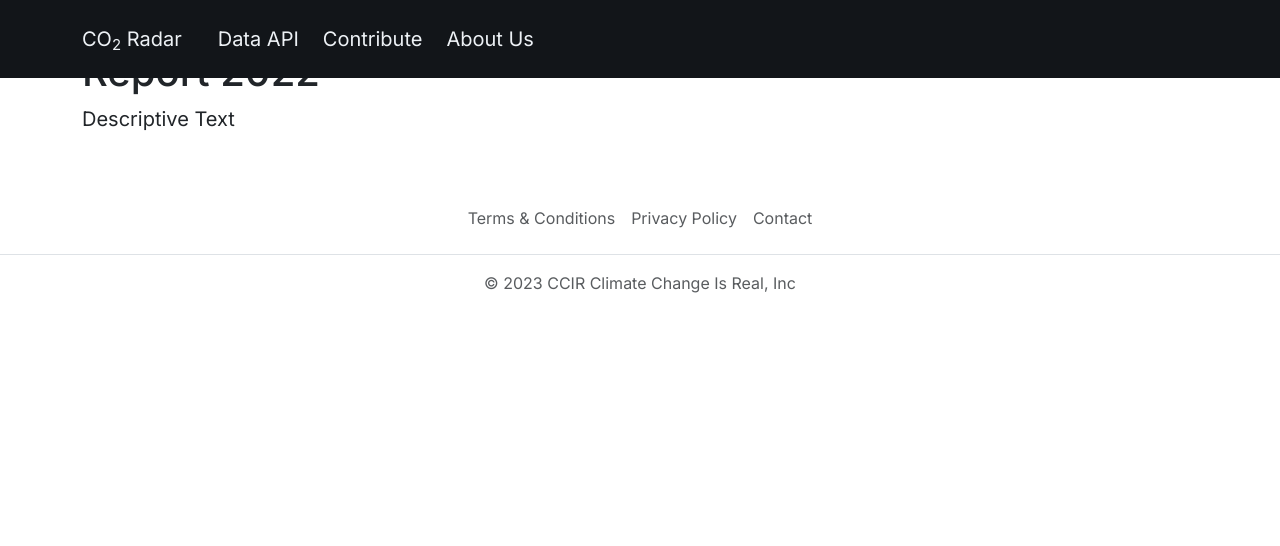
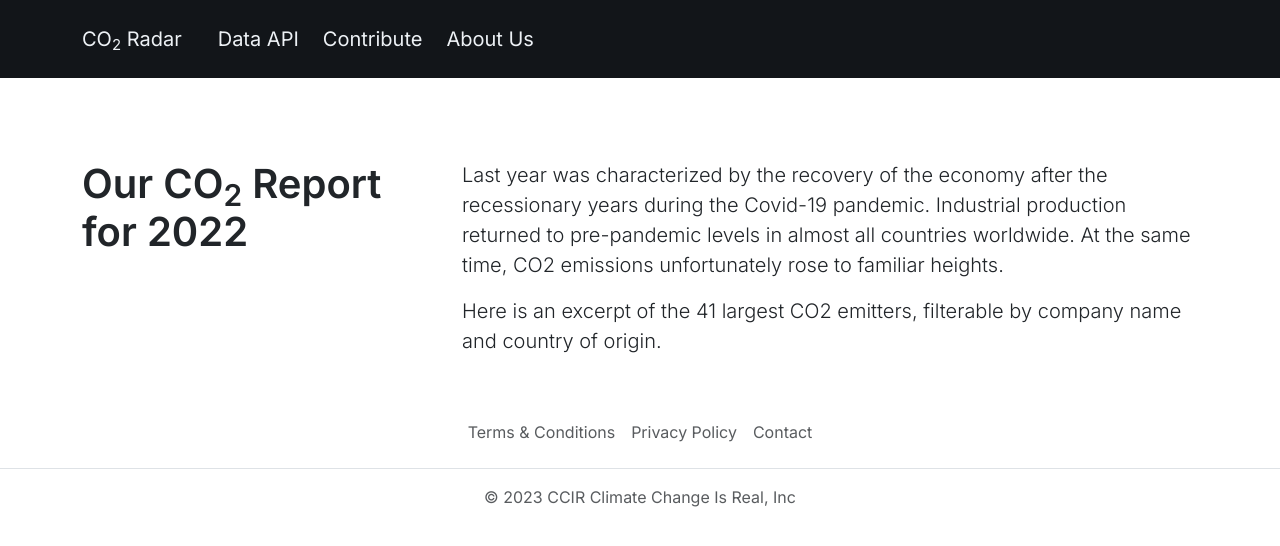
Before and after one commit to catmir/co2_radar, a Next.js app: page /report-2022 in a window 1280 px wide. Shown: the top 546 px of the page. Built offline with nearby package versions, Linux system fonts and the light colour scheme.

Commit message:
Report Page Structure

```diff
--- a/pages/report-2022.js
+++ b/pages/report-2022.js
@@ -1,6 +1,4 @@
 import Head from "next/head";
-import Image from "next/image";
-/* missing Styles import */
 import Header from "@/components/Header";
 import Footer from "@/components/Footer";
 
@@ -11,7 +9,7 @@ export default function Report2022() {
           <>
           <Head>
             <title>{title}</title>
-            <meta name="description" content="About us at CO2 Radar" />
+            <meta name="description" content="CO2 Report 2022" />
             <meta name="viewport" content="width=device-width, initial-scale=1" />
             <link rel="icon" href="/favicon.ico" />
           </Head>
@@ -19,10 +17,18 @@ export default function Report2022() {
           <Header/>
 
           <main>
-          <div className="container my-5">
-            <h1>Report 2022</h1>
-            <p className="fs-5">Descriptive Text</p>
-          </div>
+            <section id="report" className="container">
+              <div className="row">
+                <div className="col-4">
+                  <h1 className="fs-1 fw-semibold mb-4">Our CO<sub>2</sub> Report for 2022</h1>
+                </div>
+                <div className="col-8">
+                  <p className="fs-5 fw-light">Last year was characterized by the recovery of the economy after the recessionary years during the Covid-19 pandemic. Industrial production returned to pre-pandemic levels in almost all countries worldwide. At the same time, CO2 emissions unfortunately rose to familiar heights.</p>
+                  <p className="fs-5 fw-light">Here is an excerpt of the 41 largest CO2 emitters, filterable by company name and country of origin.</p>
+                </div>
+              </div>
+
+            </section>
           </main>
 
           <Footer/>
--- a/styles/globals.css
+++ b/styles/globals.css
@@ -1,3 +1,9 @@
+/* General CSS Styling */
+section#report {
+    margin-top: 10rem;
+}
+
+
 /* React Data Table Styles */
 
 input#countrySearch {
```
